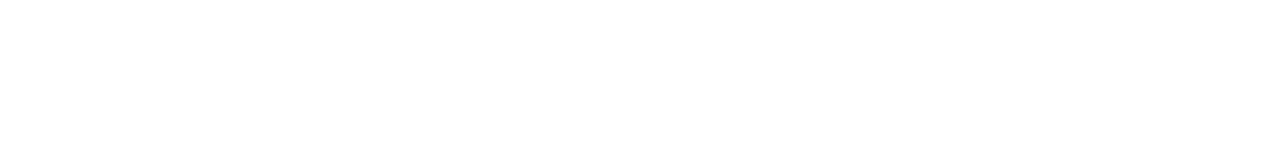
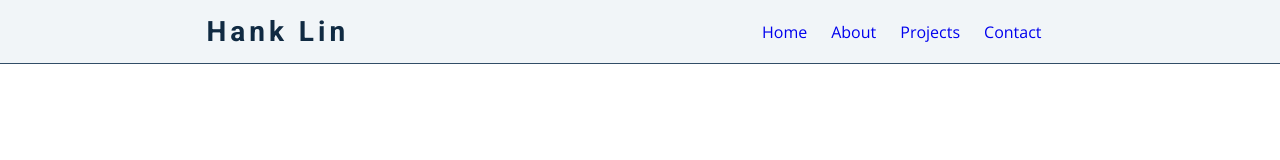
Before and after one commit to CatsSky/1111-web-demo-410418064, a website: page demo/w11/index.html in a window 1280 px wide. Drawn offline with nearby package versions, Linux system fonts and the light colour scheme.

Commit message:
add w09 nav to w11 scss

```diff
--- a/demo/w11/index.html
+++ b/demo/w11/index.html
@@ -1,20 +1,44 @@
 <!DOCTYPE html>
 <html lang="en">
+
 <head>
   <meta charset="UTF-8" />
   <meta name="viewport" content="width=device-width, initial-scale=1.0" />
   <title>John Doe || Home</title>
   <!-- font-awesome -->
-    <link
-      rel="stylesheet"
-      href="./fontawesome-free-5.12.1-web/css/all.min.css"
-    />
+  <link rel="stylesheet" href="./fontawesome-free-5.12.1-web/css/all.min.css" />
   <!-- css -->
-    <link rel="stylesheet" href="./css/style_xx.css" />
+  <link rel="stylesheet" href="./css/style_64.css" />
 </head>
+
 <body>
   <!-- navbar -->
+  <nav class="nav">
+    <div class="nav-center">
+      <div class="nav-header">
+        <h3>
+          Hank Lin
+        </h3>
+      </div>
 
+      <ul class="nav-links">
+        <li>
+          <a href="index.html">Home</a>
+        </li>
+        <li>
+          <a href="about_64.html">About</a>
+        </li>
+        <li>
+          <a href="projects_64.html">Projects</a>
+        </li>
+        <li>
+          <a href="contact_64.html">Contact</a>
+        </li>
+
+      </ul>
+
+    </div>
+  </nav>
   <!-- end of navbar -->
   <!-- sidebar -->
 
@@ -47,4 +71,5 @@
 
   <script src="./js/script_xx.js"></script>
 </body>
+
 </html>
--- /dev/null
+++ b/demo/w11/scss/style_64.scss
@@ -0,0 +1,30 @@
+@use 'global';
+
+.nav {
+  display: flex;
+  height: 4rem;
+  vertical-align: middle;
+  background-color: var(--clr-grey-10);
+  border-bottom: 1px solid var(--clr-grey-3);
+
+
+  .nav-center {
+    display: flex;
+    align-items: center;
+    justify-content: space-around;
+    width: 100%;
+
+    .nav-header {
+      h3 {
+        margin-bottom: 0;
+      }
+    }
+
+    .nav-links {
+      display: flex;
+      gap: 1.5rem;
+      justify-content: flex-end;
+      margin-right: 2rem;
+    }
+  }
+}
```
Also changed, not shown: demo/w11/scss/_global.scss (renamed from demo/w11/css/style_xx.css, +10 -97 lines), demo/w11/scss/sass.md (+5 -5 lines), demo/w11/about_64.html (renamed from demo/w11/about_xx.html), demo/w11/contact_64.html (renamed from demo/w11/contact_xx.html), demo/w11/css/style_64.css, demo/w11/projects_64.html (renamed from demo/w11/projects_xx.html), 2 other files. Lines whose indentation alone changed are shown as unchanged.
